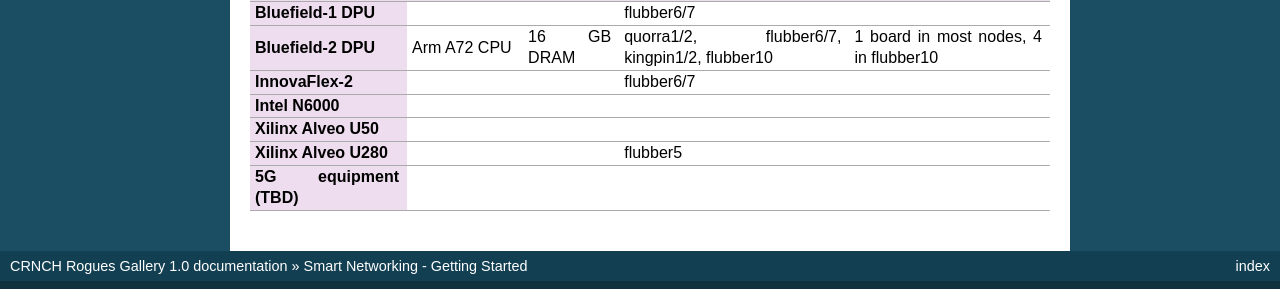
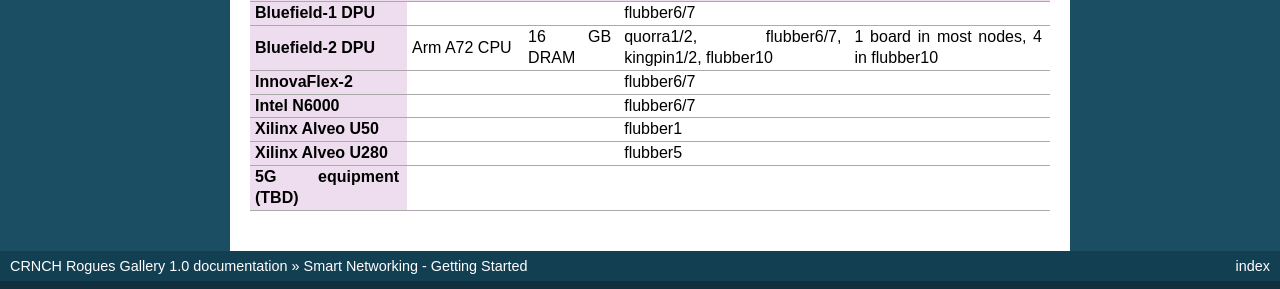
Before and after one commit to gt-crnch-rg/read-the-docs, a Sphinx documentation site: the page built from docs/networking/novel-networking-getting-started.rst, in a window 1280 px wide. Shown: the part 455-744 px from the top of the page. Built offline with Sphinx 7.4.7, drawn with Linux system fonts in a browser that asks for light colours; pages that are not in the unit, such as notebooks, are missing from menus.

Commit message:
Update novel-networking-getting-started.rst

```diff
--- a/docs/networking/novel-networking-getting-started.rst
+++ b/docs/networking/novel-networking-getting-started.rst
@@ -45,12 +45,12 @@
     * - Intel N6000
       -
       -
-      -
+      - flubber6/7
       -
     * - Xilinx Alveo U50
       -
       -
-      -
+      - flubber1
       -
     * - Xilinx Alveo U280
       -
```
